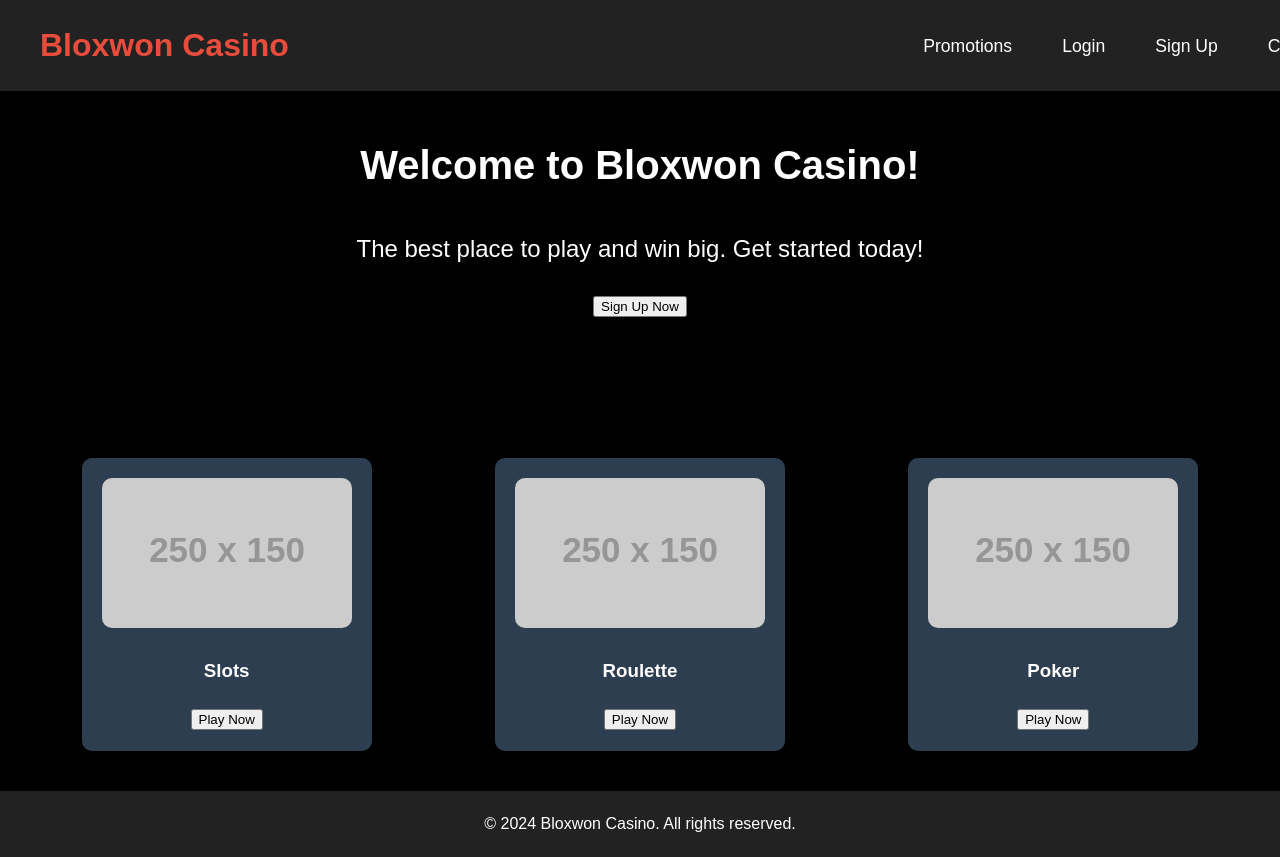
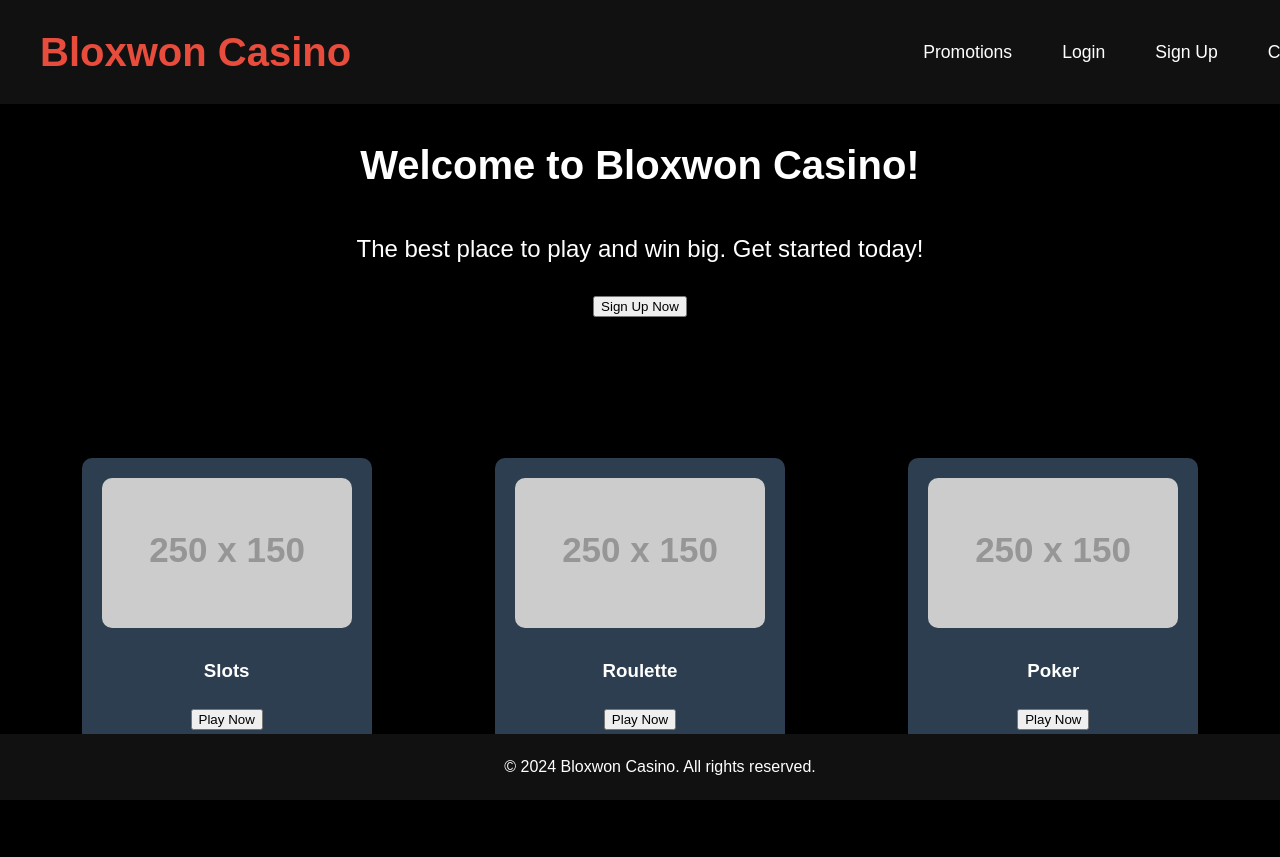
Before and after one commit to PolskiBeluga/bloxwon.github.io, a plain HTML site: page index.html in a window 1280 px wide. After the commit the page ends 800 px from the top, so only its background shows below. Drawn offline with Linux system fonts and the light colour scheme; placeholder pictures from the web are drawn by us.

Commit message:
asasdfadsfdfasasdf

```diff
--- a/index.html
+++ b/index.html
@@ -16,7 +16,7 @@
         }
 
         header {
-            background-color: #222;
+            background-color: #111;
             padding: 20px 40px;
             display: flex;
             justify-content: space-between;
@@ -28,7 +28,7 @@
         }
 
         header h1 {
-            font-size: 2em;
+            font-size: 2.5em;
             color: #e74c3c;
             margin: 0;
         }
@@ -36,8 +36,6 @@
         header nav {
             display: flex;
             gap: 20px;
-            justify-content: flex-end;
-            flex-grow: 1;
         }
 
         header nav a {
@@ -107,9 +105,12 @@
         }
 
         footer {
-            background-color: #222;
+            background-color: #111;
             padding: 20px;
             text-align: center;
+            position: fixed;
+            width: 100%;
+            bottom: 0;
         }
 
         footer p {
```
